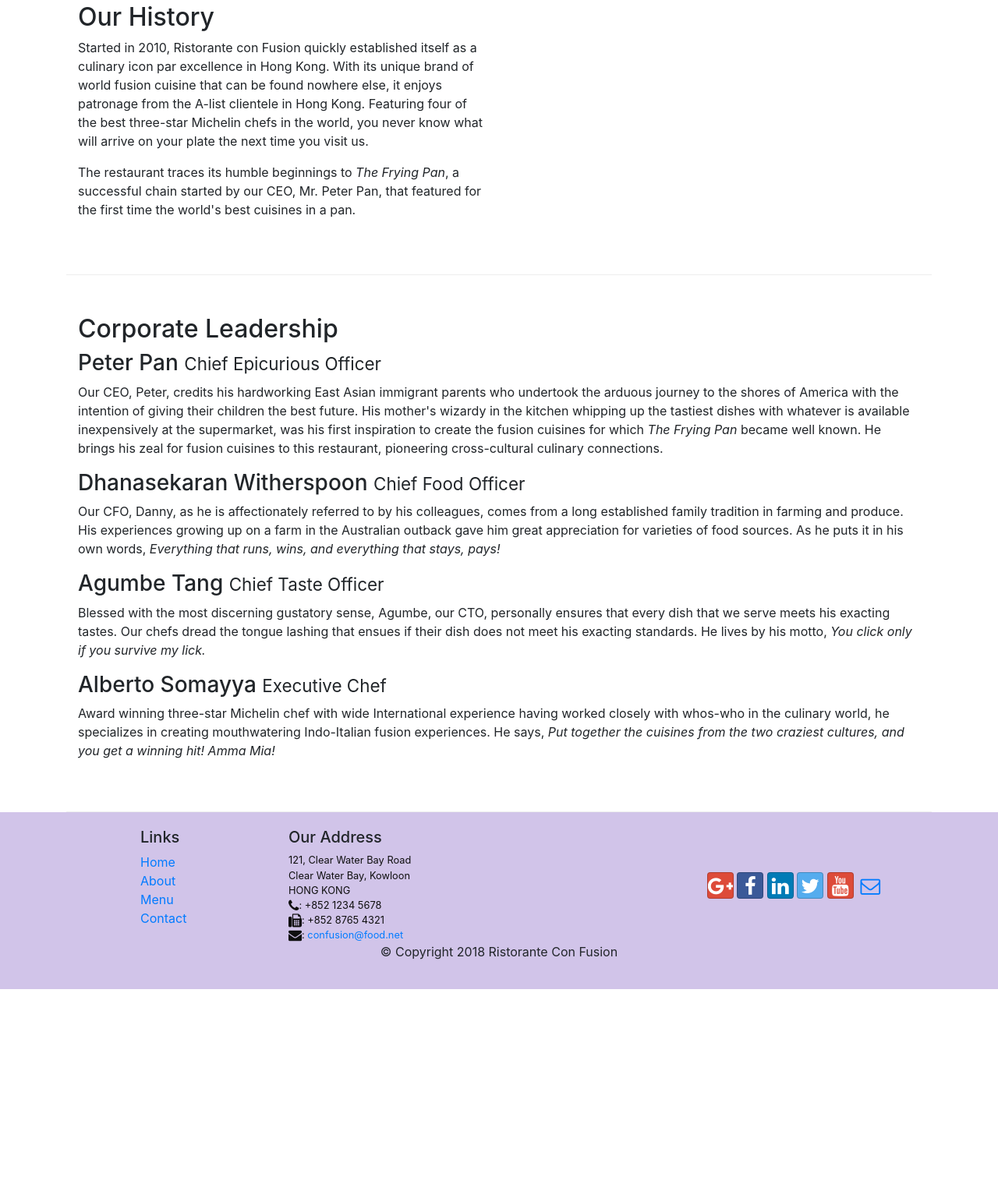
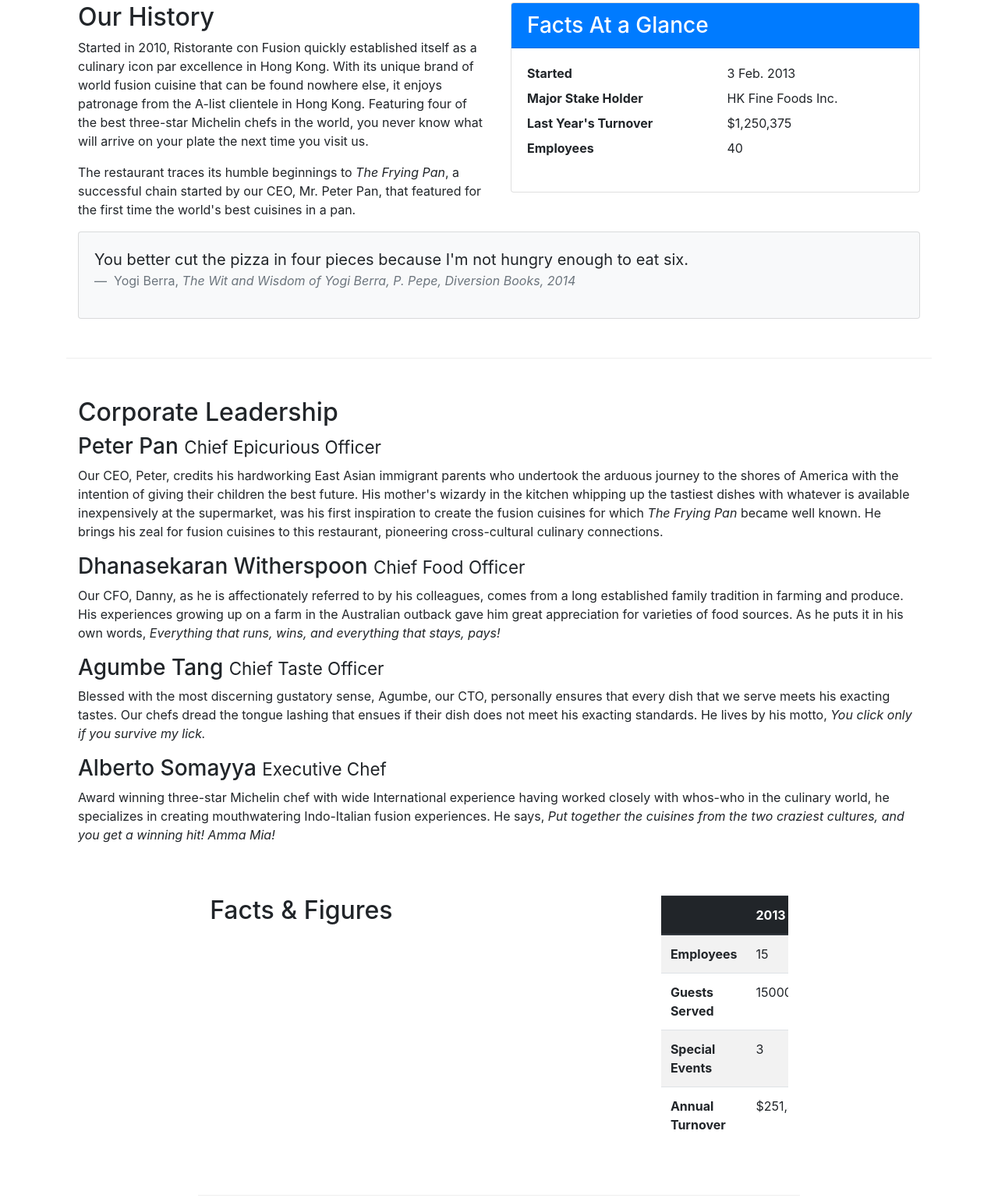
Before and after one commit to valentin-gavela/Bootstrap4, a website: page conFusion/aboutus.html in a window 1280 px wide. Shown: the part 512-2049 px from the top of the page at 78% size. Before the commit the page ends 1781 px from the top, so only its background shows below. Drawn offline with nearby package versions, Linux system fonts and the light colour scheme.

Commit message:
add label and table to abouts

```diff
--- a/conFusion/aboutus.html
+++ b/conFusion/aboutus.html
@@ -62,7 +62,7 @@
               >
             </li>
             <li class="nav-item active">
-              <a class="nav-link" href="#"
+              <a class="nav-link" href="./contactus.html"
                 ><span class="fa fa-address-card fa-lg"></span> Contact</a
               >
             </li>
@@ -118,7 +118,41 @@
             cuisines in a pan.
           </p>
         </div>
-        <div class="col-12 col-sm"></div>
+        <div class="col-12 col-sm-6">
+          <div class="card">
+            <h3 class="card-header bg-primary text-white">Facts At a Glance</h3>
+            <div class="card-body">
+              <dl class="row">
+                <dt class="col-6">Started</dt>
+                <dd class="col-6">3 Feb. 2013</dd>
+                <dt class="col-6">Major Stake Holder</dt>
+                <dd class="col-6">HK Fine Foods Inc.</dd>
+                <dt class="col-6">Last Year's Turnover</dt>
+                <dd class="col-6">$1,250,375</dd>
+                <dt class="col-6">Employees</dt>
+                <dd class="col-6">40</dd>
+              </dl>
+            </div>
+          </div>
+        </div>
+
+        <div class="col-12">
+          <div class="card card-body bg-light">
+            <blockquote class="blockquote">
+              <p class="mb-0">
+                You better cut the pizza in four pieces because I'm not hungry
+                enough to eat six.
+              </p>
+              <footer class="blockquote-footer">
+                Yogi Berra,
+                <cite title="Source Title"
+                  >The Wit and Wisdom of Yogi Berra, P. Pepe, Diversion Books,
+                  2014</cite
+                >
+              </footer>
+            </blockquote>
+          </div>
+        </div>
       </div>
 
       <div class="row row-content">
@@ -166,6 +200,51 @@
               get a winning hit! Amma Mia!</em
             >
           </p>
+        </div>
+        <div class="row row-content">
+          <div class="col-12 col-sm-9">
+            <h2>Facts &amp; Figures</h2>
+          </div>
+          <div class="col-12 col-sm-3">
+            <div class="table-responsive">
+              <table class="table table-striped">
+                <thead class="thead-dark">
+                  <tr>
+                    <th>&nbsp;</th>
+                    <th>2013</th>
+                    <th>2014</th>
+                    <th>2015</th>
+                  </tr>
+                </thead>
+                <tbody>
+                  <tr>
+                    <th>Employees</th>
+                    <td>15</td>
+                    <td>30</td>
+                    <td>40</td>
+                  </tr>
+                  <tr>
+                    <th>Guests Served</th>
+                    <td>15000</td>
+                    <td>45000</td>
+                    <td>100,000</td>
+                  </tr>
+                  <tr>
+                    <th>Special Events</th>
+                    <td>3</td>
+                    <td>20</td>
+                    <td>45</td>
+                  </tr>
+                  <tr>
+                    <th>Annual Turnover</th>
+                    <td>$251,325</td>
+                    <td>$1,250,375</td>
+                    <td>~$3,000,000</td>
+                  </tr>
+                </tbody>
+              </table>
+            </div>
+          </div>
         </div>
       </div>
     </div>
```
